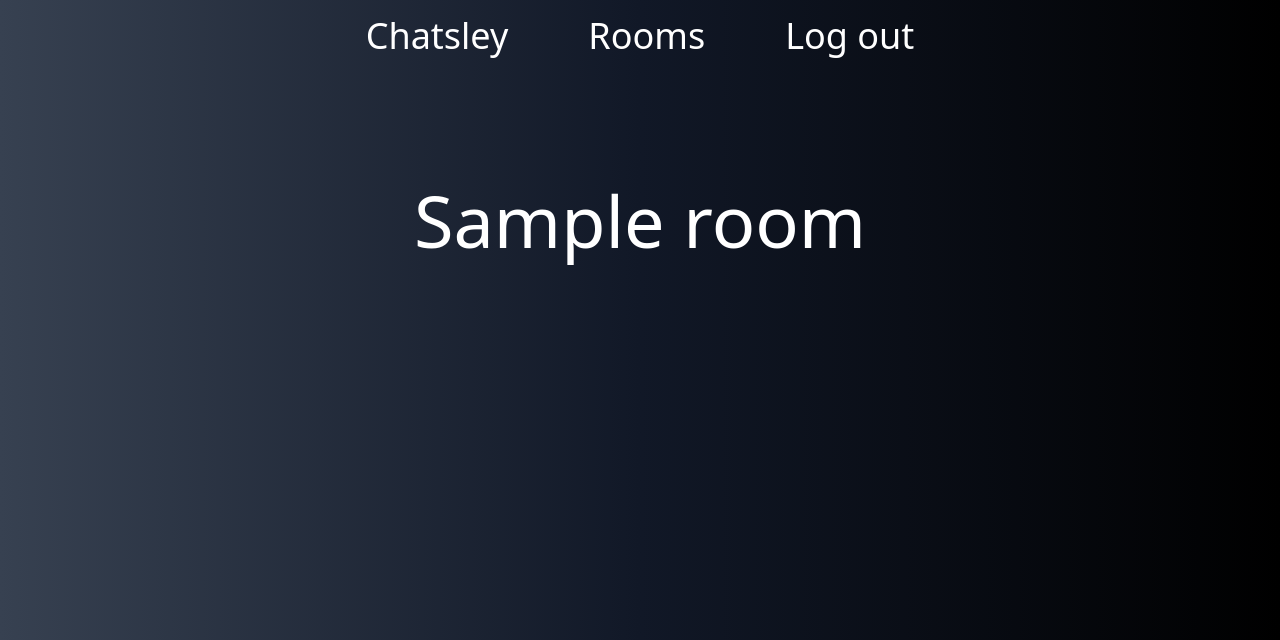
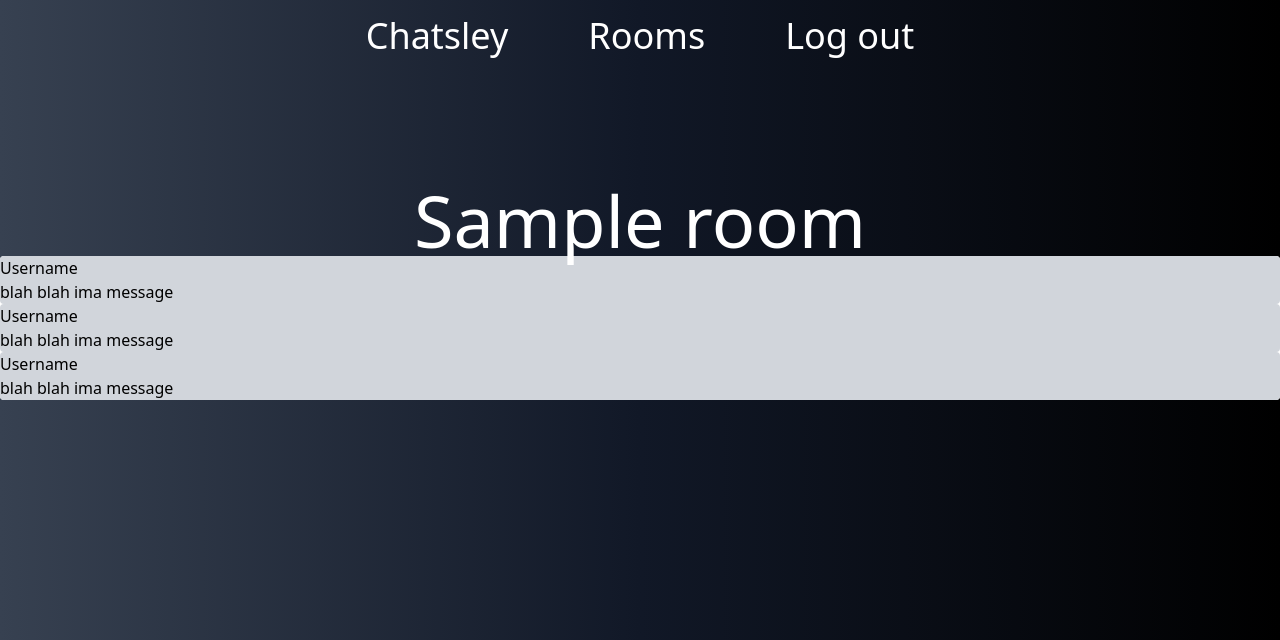
Before and after one commit to Codesley/Chatsley, a Django app: a page that uses chatsley/chatrooms/templates/room.html in a window 1280 px wide. Shown: the top 640 px of the page. Run offline with Django 4.2, Linux system fonts and the light colour scheme; a user stored in the database is signed in; tables that the repository leaves empty hold one stand-in row (values such as "Sample post"); some libraries are stand-ins or nearby versions.

Commit message:
Added some placeholder inside of the chatrooms

```diff
--- a/chatsley/chatrooms/templates/room.html
+++ b/chatsley/chatrooms/templates/room.html
@@ -3,5 +3,21 @@
   <h1 class="text-7xl text-white text-center">{{ room.name }}</h1>
 </div>
 
+<div class = "bg-white rounded">
+    <div class = "chat-messages" id="chat-messages">
+        <div class = "bg-gray-300 rounded">
+            <p> Username</p>
+            <p> blah blah ima message</p>
+        </div>
+        <div class = "bg-gray-300 rounded">
+            <p> Username</p>
+            <p> blah blah ima message</p>
+        </div>
+        <div class = "bg-gray-300 rounded">
+            <p> Username</p>
+            <p> blah blah ima message</p>
+        </div>
+    </div>
 
+</div>
 {% endblock %}
```
